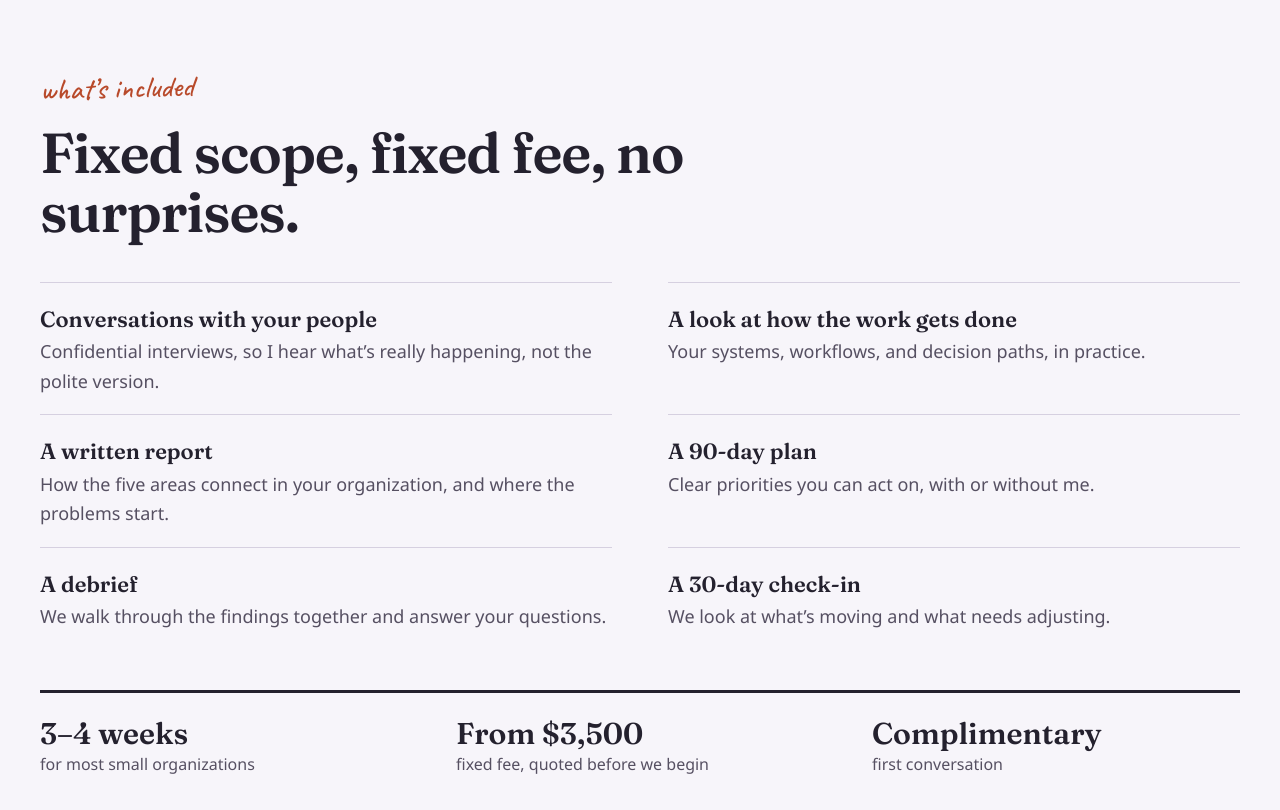
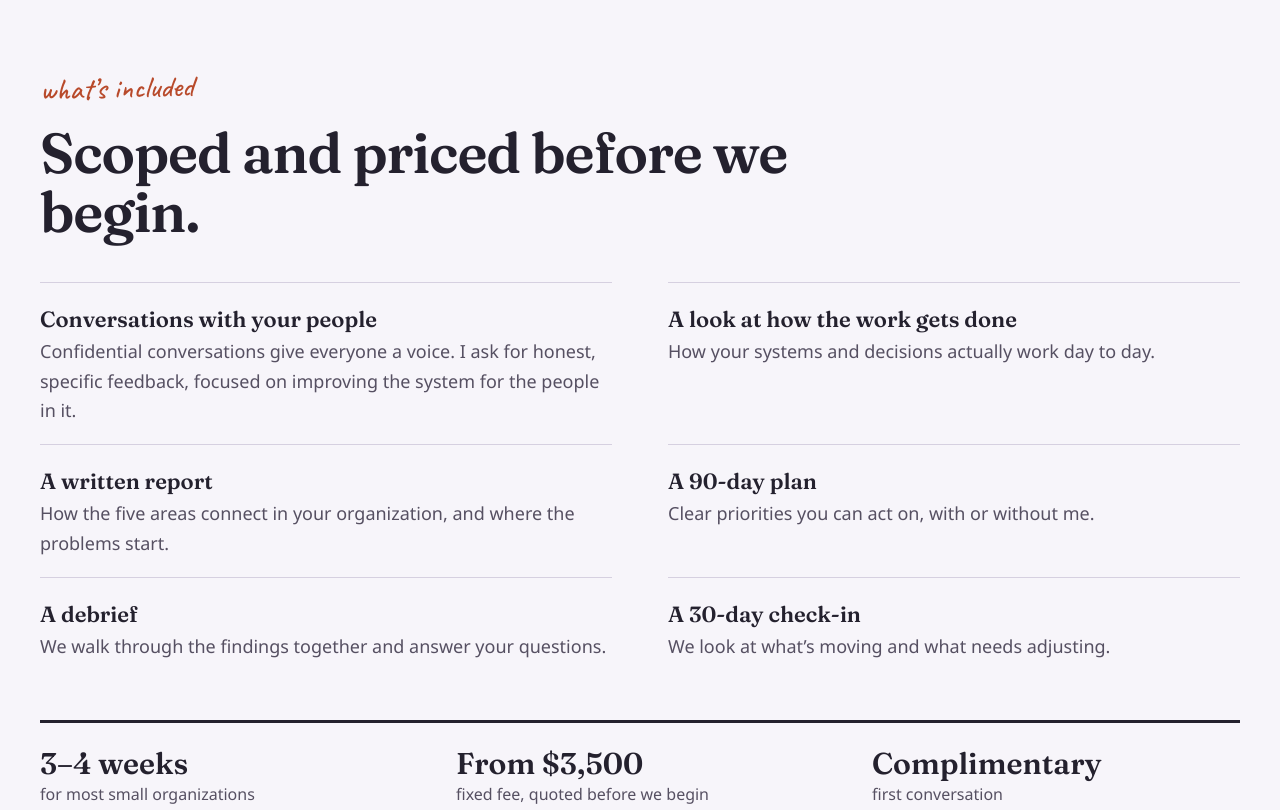
Before and after one commit to ymopadilla/yvonnepadilla.com, a plain HTML site: page roots-assessment.html in a window 1280 px wide. Shown: the part 1660-2470 px from the top of the page. Drawn offline with Linux system fonts and the light colour scheme; a web font is replaced by a local one.

Commit message:
ROOTS page wording: plain heading, collaborative interview language
Co-Authored-By: Claude Opus 5.5 <noreply@anthropic.com>
Claude-Session: https://claude.ai/code/session_012bJC5C8iS34eMzrfuZMKL8

```diff
--- a/roots-assessment.html
+++ b/roots-assessment.html
@@ -95,10 +95,10 @@
     <section class="section tint" id="included" aria-labelledby="included-title">
       <div class="wrap">
         <p class="label">what&rsquo;s included</p>
-        <h2 class="h2" id="included-title">Fixed scope, fixed fee, no surprises.</h2>
+        <h2 class="h2" id="included-title">Scoped and priced before we begin.</h2>
         <ul class="included">
-          <li><strong>Conversations with your people</strong>Confidential interviews, so I hear what&rsquo;s really happening, not the polite version.</li>
-          <li><strong>A look at how the work gets done</strong>Your systems, workflows, and decision paths, in practice.</li>
+          <li><strong>Conversations with your people</strong>Confidential conversations give everyone a voice. I ask for honest, specific feedback, focused on improving the system for the people in it.</li>
+          <li><strong>A look at how the work gets done</strong>How your systems and decisions actually work day to day.</li>
           <li><strong>A written report</strong>How the five areas connect in your organization, and where the problems start.</li>
           <li><strong>A 90-day plan</strong>Clear priorities you can act on, with or without me.</li>
           <li><strong>A debrief</strong>We walk through the findings together and answer your questions.</li>
@@ -119,7 +119,7 @@
         <div class="steps">
           <div class="step">
             <h3>Listen</h3>
-            <p>I spend the first weeks with your people and your calendar before I recommend anything. Years of leading a school taught me which questions get real answers instead of polite ones.</p>
+            <p>I spend the first weeks with your people and your calendar before I recommend anything. Years of leading a school taught me which questions get honest, specific answers.</p>
           </div>
           <div class="step">
             <h3>Connect</h3>
```
